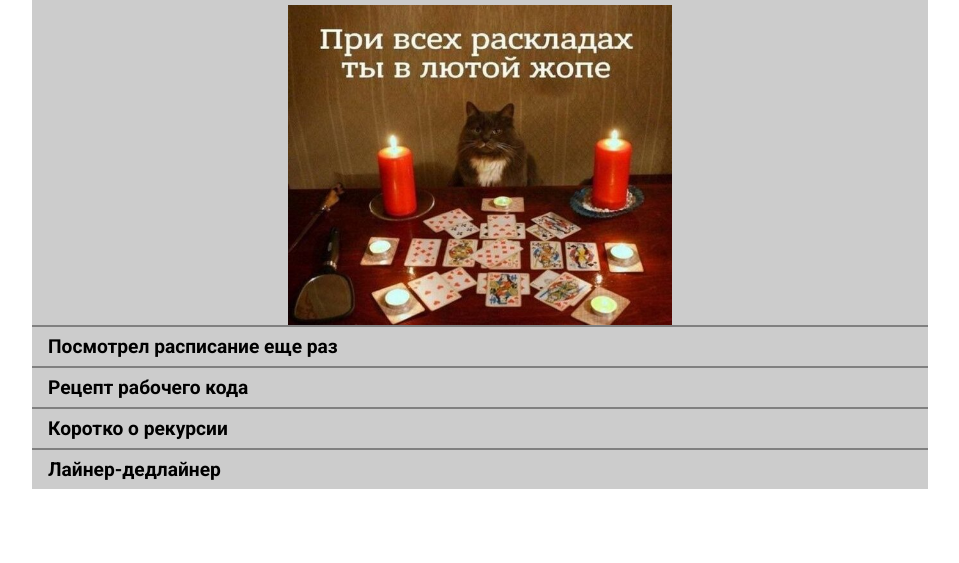
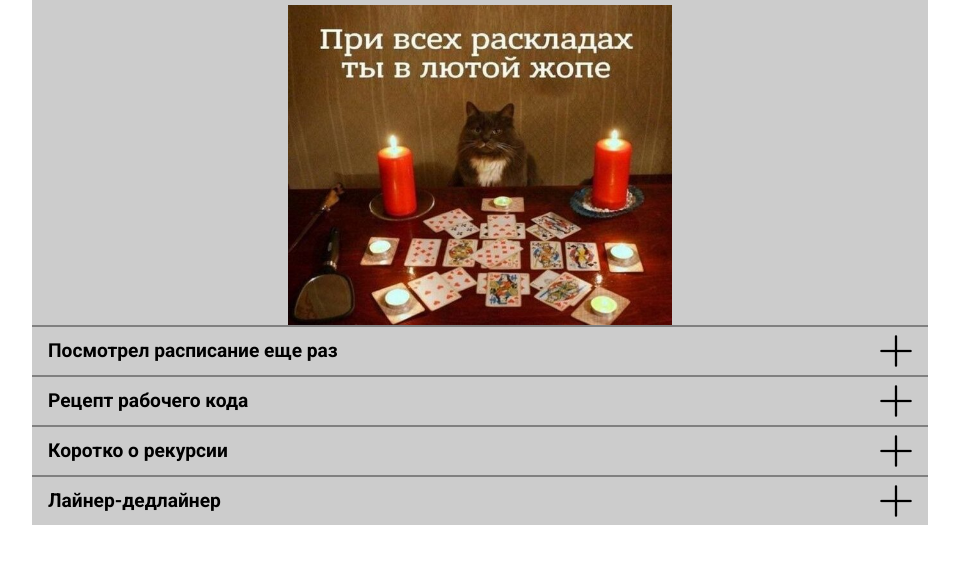
Before and after one commit to archdemon7/cssBayan, a plain HTML site: page cssBayan/index.html in a window 1280 px wide. Shown: the part 75-638 px from the top of the page, without its empty margins (160-1119 px from the left). Drawn offline with Linux system fonts and the light colour scheme.

Commit message:
fix: remove hover from mobiles (Sun, Mar 12, 2023 04:07:22 PM)

```diff
--- a/cssBayan/style.css
+++ b/cssBayan/style.css
@@ -127,3 +127,9 @@
         font-size: 3vw;
     }
 }
+
+@media (hover: none) {
+    .wrapper .mem .mem-header .icon {
+        display: block;
+    }
+  }
```
